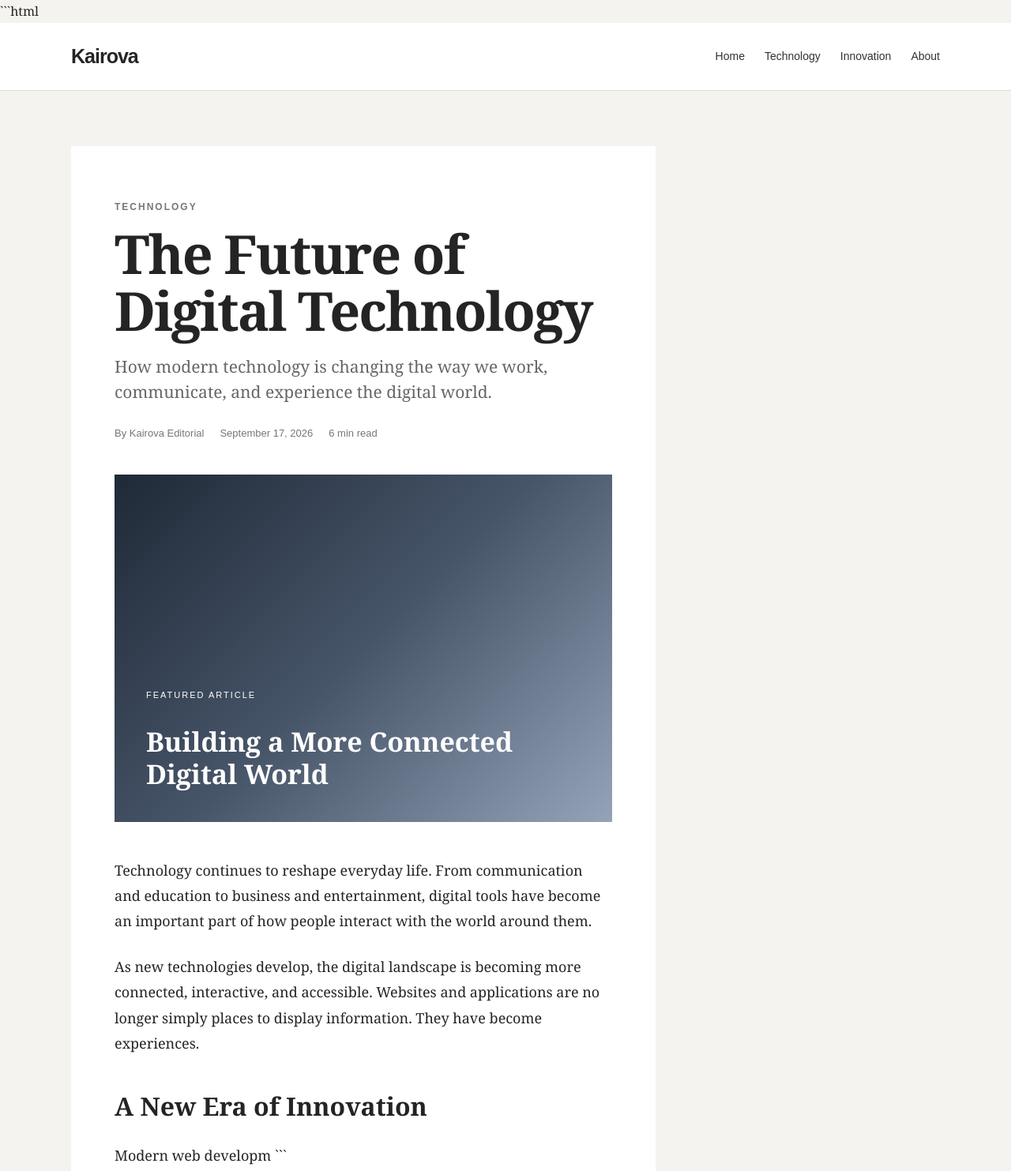
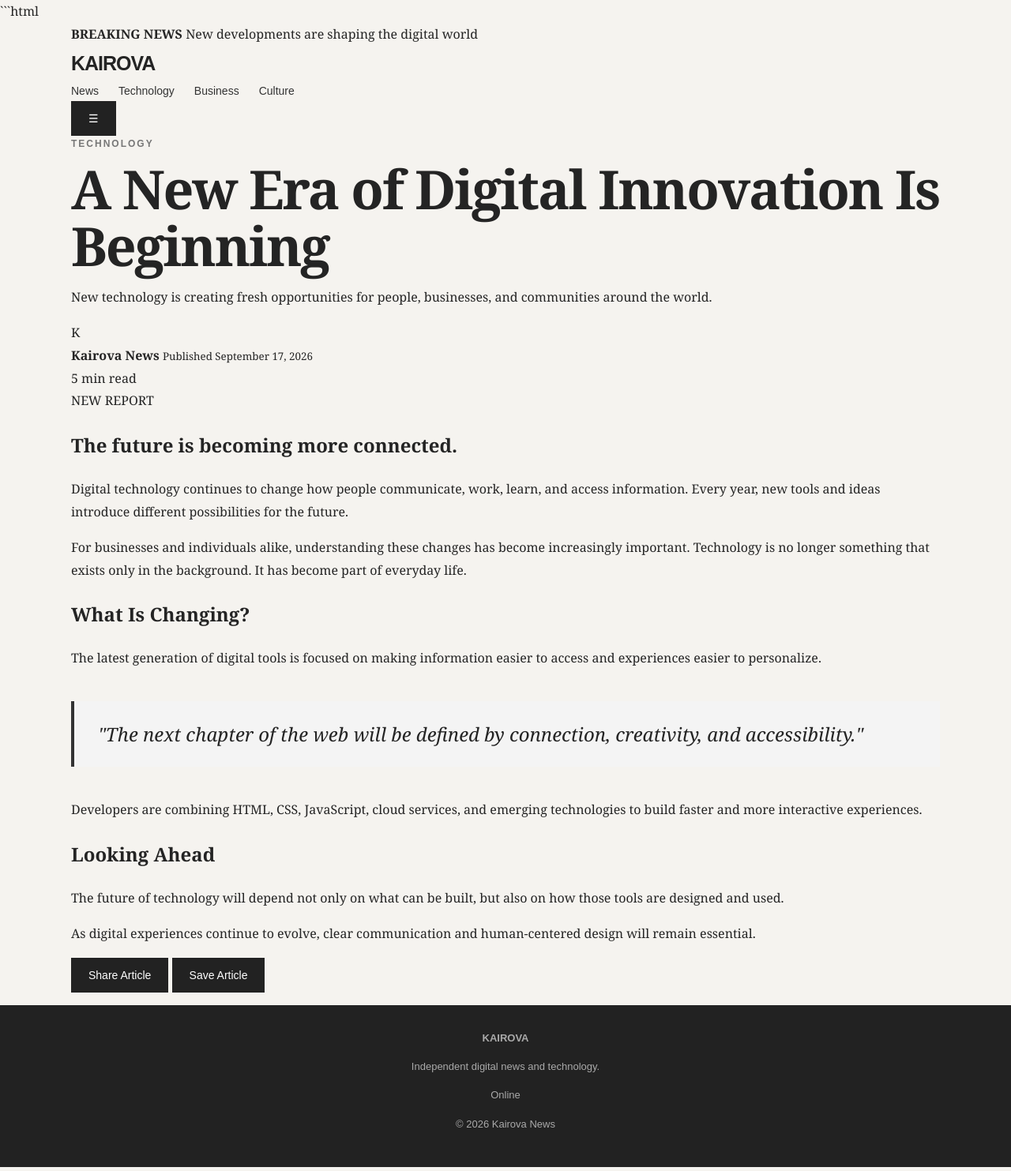
Before and after one commit to CjtheSmartin/Team-Explode, a plain HTML site: page index.html in a window 1280 px wide. Shown: the top 1483 px of the page at 79% size. Drawn offline with Linux system fonts and the light colour scheme.

Commit message:
Revise index.html for new article layout and content
Updated the HTML structure and content for a new article.

````diff
--- a/index.html
+++ b/index.html
@@ -5,70 +5,184 @@
     <meta charset="UTF-8">
     <meta name="viewport" content="width=device-width, initial-scale=1.0">
 
-    <title>The Future of Digital Technology</title>
+    <title>New Article | Kairova News</title>
 
     <link rel="stylesheet" href="style.css">
 </head>
 
 <body>
 
-    <header class="site-header">
+    <!-- Top News Bar -->
+    <div class="breaking-bar">
         <div class="container">
-            <div class="logo">Kairova</div>
+            <strong>BREAKING NEWS</strong>
+            <span>New developments are shaping the digital world</span>
+        </div>
+    </div>
+
+    <!-- Header -->
+    <header>
+        <div class="container header-content">
+
+            <div class="logo">
+                KAIROVA
+            </div>
 
             <nav>
-                <a href="#">Home</a>
+                <a href="#">News</a>
                 <a href="#">Technology</a>
-                <a href="#">Innovation</a>
-                <a href="#">About</a>
+                <a href="#">Business</a>
+                <a href="#">Culture</a>
             </nav>
+
+            <button id="menuButton">☰</button>
+
         </div>
     </header>
 
-    <main class="container article-layout">
+    <!-- Article -->
+    <main class="container">
 
-        <article class="article">
+        <article>
 
-            <p class="category">TECHNOLOGY</p>
+            <div class="category">
+                TECHNOLOGY
+            </div>
 
-            <h1>The Future of Digital Technology</h1>
+            <h1>
+                A New Era of Digital Innovation Is Beginning
+            </h1>
 
-            <p class="subtitle">
-                How modern technology is changing the way we work,
-                communicate, and experience the digital world.
+            <p class="lead">
+                New technology is creating fresh opportunities for people,
+                businesses, and communities around the world.
             </p>
 
-            <div class="article-meta">
-                <span>By Kairova Editorial</span>
-                <span>September 17, 2026</span>
-                <span>6 min read</span>
+            <div class="article-info">
+
+                <div class="author">
+                    <div class="author-avatar">K</div>
+
+                    <div>
+                        <strong>Kairova News</strong>
+                        <small>Published September 17, 2026</small>
+                    </div>
+                </div>
+
+                <div class="reading-time">
+                    5 min read
+                </div>
+
             </div>
 
-            <div class="hero">
-                <div class="hero-text">
-                    <span>FEATURED ARTICLE</span>
-                    <h2>Building a More Connected Digital World</h2>
+            <!-- Hero Image -->
+            <div class="hero-image">
+                <div class="hero-overlay">
+                    <span>NEW REPORT</span>
+                    <h2>The future is becoming more connected.</h2>
                 </div>
             </div>
 
-            <section class="article-content">
+            <!-- Article Body -->
+            <div class="article-body">
 
                 <p>
-                    Technology continues to reshape everyday life. From
-                    communication and education to business and entertainment,
-                    digital tools have become an important part of how people
-                    interact with the world around them.
+                    Digital technology continues to change how people
+                    communicate, work, learn, and access information.
+                    Every year, new tools and ideas introduce different
+                    possibilities for the future.
                 </p>
 
                 <p>
-                    As new technologies develop, the digital landscape is
-                    becoming more connected, interactive, and accessible.
-                    Websites and applications are no longer simply places
-                    to display information. They have become experiences.
+                    For businesses and individuals alike, understanding
+                    these changes has become increasingly important.
+                    Technology is no longer something that exists only
+                    in the background. It has become part of everyday life.
                 </p>
 
-                <h2>A New Era of Innovation</h2>
+                <h2>
+                    What Is Changing?
+                </h2>
 
                 <p>
-                    Modern web developm
+                    The latest generation of digital tools is focused on
+                    making information easier to access and experiences
+                    easier to personalize.
+                </p>
+
+                <blockquote>
+                    "The next chapter of the web will be defined by
+                    connection, creativity, and accessibility."
+                </blockquote>
+
+                <p>
+                    Developers are combining HTML, CSS, JavaScript, cloud
+                    services, and emerging technologies to build faster
+                    and more interactive experiences.
+                </p>
+
+                <h2>
+                    Looking Ahead
+                </h2>
+
+                <p>
+                    The future of technology will depend not only on what
+                    can be built, but also on how those tools are designed
+                    and used.
+                </p>
+
+                <p>
+                    As digital experiences continue to evolve, clear
+                    communication and human-centered design will remain
+                    essential.
+                </p>
+
+            </div>
+
+            <!-- Article Actions -->
+            <div class="article-actions">
+
+                <button id="shareButton">
+                    Share Article
+                </button>
+
+                <button id="saveButton">
+                    Save Article
+                </button>
+
+            </div>
+
+            <p id="actionMessage"></p>
+
+        </article>
+
+    </main>
+
+    <!-- Footer -->
+    <footer>
+
+        <div class="container footer-content">
+
+            <div>
+                <strong>KAIROVA</strong>
+                <p>Independent digital news and technology.</p>
+            </div>
+
+            <div class="status">
+                <span class="status-dot"></span>
+                Online
+            </div>
+
+        </div>
+
+        <p class="copyright">
+            © 2026 Kairova News
+        </p>
+
+    </footer>
+
+    <script src="script.js"></script>
+
+</body>
+</html>
 ```
````
